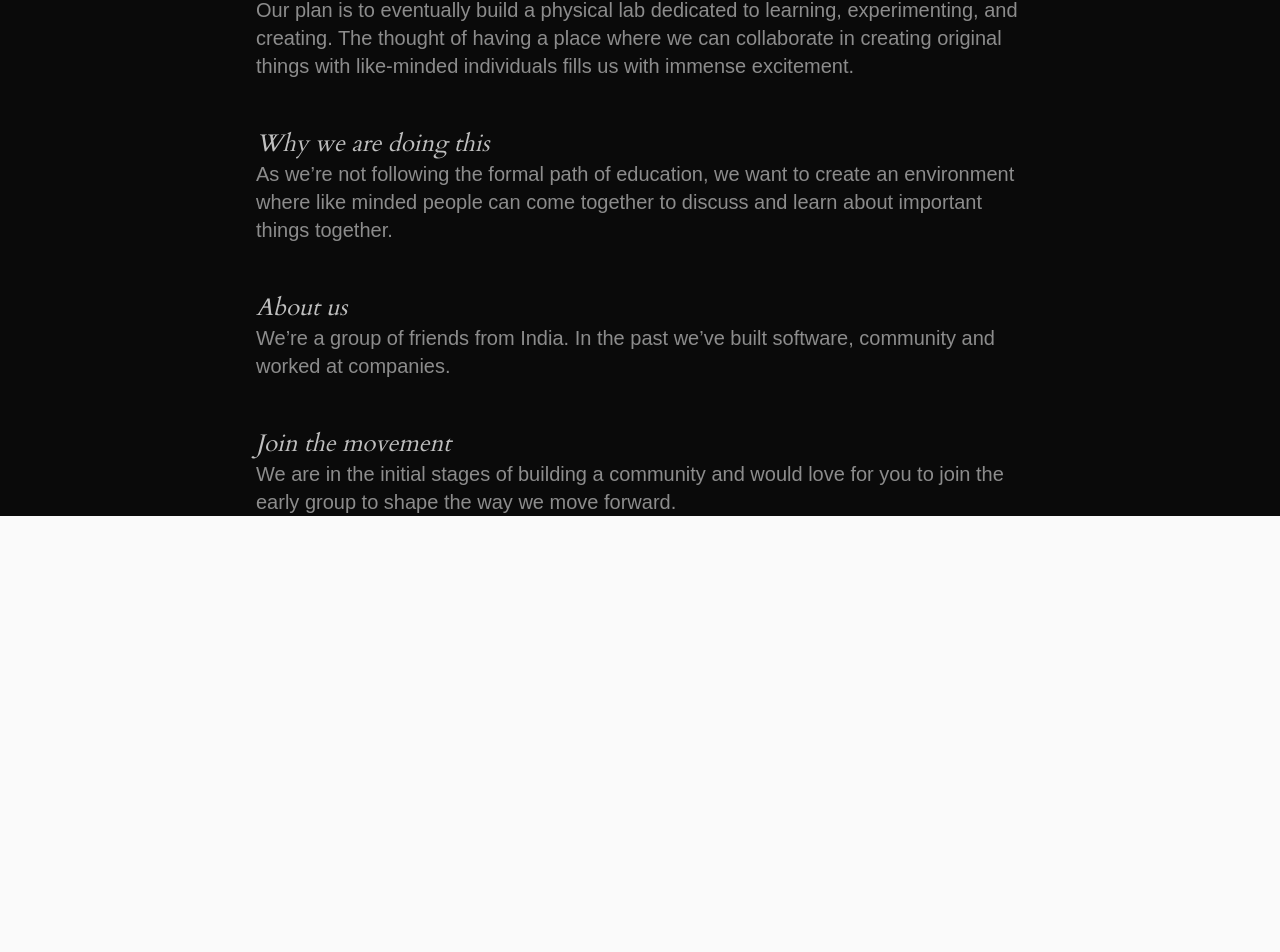
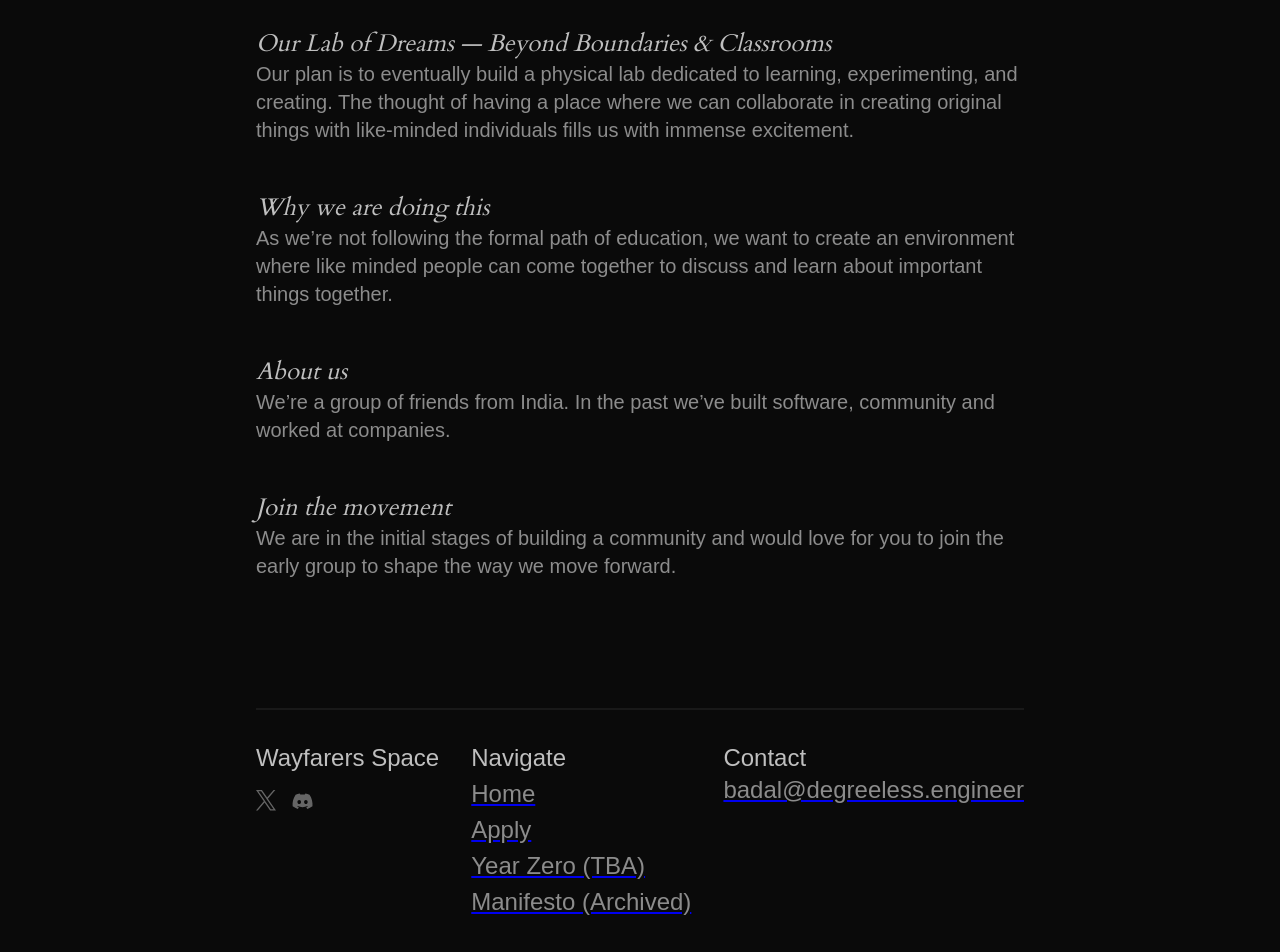
Before and after one commit to TheBlapse/wayfarers.space, a Next.js app: page / in a window 1280 px wide. Shown: the part 1196-2148 px from the top of the page. Before the commit the page ends 1712 px from the top, so only its background shows below. Built offline with nearby package versions, Linux system fonts and the light colour scheme; a web font is replaced by a local one.

Commit message:
add footer

```diff
--- a/app/page.tsx
+++ b/app/page.tsx
@@ -2,9 +2,10 @@
 // pasting starts here
 import Image from "next/image";
 import { ArrowDownRight } from "lucide-react";
+import Link from "next/link";
 export default function Home() {
   return (
-    <main className="flex flex-col min-h-screen overflow-x-none items-center bg-darkdark">
+    <main className="flex flex-col min-h-screen overflow-x-hidden items-center bg-darkdark">
       <div className="flex h-screen flex-col md:flex-row items-center justify-center">
         <div className="flex justify-center md:h-auto mr-0 md:-mr-44 md:w-[720px] flex-col gap-4 bg-darkdark backdrop-blur-sm bg-opacity-5 px-6 md:p-12">
           <h1 className="font-head text-4xl md:text-6xl text-white">
@@ -28,8 +29,8 @@ export default function Home() {
           />
         </div>
       </div>
-      <div className="mx-6 md:mx-0 flex max-w-3xl gap-12 flex-col items-center">
-        <div className="relative flex-col items-center justify-center">
+      <div className="mx-6 md:mx-0 flex max-w-3xl gap-12 flex-col items-center py-16">
+        <div className="relative gap-1 flex-col items-center justify-center">
           <h1 className="font-head italic text-xl md:text-2xl text-darkheading">
             Rethinking Education: Building a New Path from First Principles
           </h1>
@@ -40,7 +41,7 @@ export default function Home() {
             value.
           </p>
         </div>
-        <div className="relative flex-col items-center justify-center">
+        <div className="relative gap-1 flex-col items-center justify-center">
           <h1 className="font-head italic text-xl md:text-2xl text-darkheading">
             Key Principles for Progress
           </h1>
@@ -52,7 +53,7 @@ export default function Home() {
             paramount.
           </p>
         </div>
-        <div className="relative flex-col items-center justify-center">
+        <div className="relative gap-1 flex-col items-center justify-center">
           <h1 className="font-head italic text-xl md:text-2xl text-darkheading">
             Our Lab of Dreams — Beyond Boundaries & Classrooms
           </h1>
@@ -63,7 +64,7 @@ export default function Home() {
             like-minded individuals fills us with immense excitement.
           </p>
         </div>
-        <div className="relative flex-col items-center justify-center">
+        <div className="relative gap-1 flex-col items-center justify-center">
           <h1 className="font-head italic text-xl md:text-2xl text-darkheading">
             Why we are doing this
           </h1>
@@ -73,7 +74,7 @@ export default function Home() {
             to discuss and learn about important things together.
           </p>
         </div>
-        <div className="relative flex-col items-center justify-center">
+        <div className="relative gap-1 flex-col items-center justify-center">
           <h1 className="font-head italic text-xl md:text-2xl text-darkheading">
             About us
           </h1>
@@ -82,7 +83,7 @@ export default function Home() {
             built software, community and worked at companies.
           </p>
         </div>
-        <div className="relative flex-col items-center justify-center">
+        <div className="relative gap-1 flex-col items-center justify-center">
           <h1 className="font-head italic text-xl md:text-2xl text-darkheading">
             Join the movement
           </h1>
@@ -92,7 +93,82 @@ export default function Home() {
           </p>
         </div>
       </div>
-      <div></div>
+      <footer className="mx-6 md:mx-0 flex max-w-3xl gap-12 flex-col items-center justify-evenly my-16 py-8 border-t-2 border-t-darkhighlight w-full">
+        <div className="relative px-6 gap-y-8 md:gap-0 md:px-0 w-full flex flex-col md:flex-row justify-between">
+          <div className="flex flex-col">
+            <span className="flex flex-col text-darkheading font-serif text-2xl">
+              Wayfarers Space
+            </span>
+            <div className="flex flex-row gap-4 py-4 items-center">
+              <Link href="/x" className="text-darktext font-serif text-2xl">
+                <svg
+                  width="20"
+                  height="21"
+                  viewBox="0 0 20 21"
+                  fill="none"
+                  xmlns="http://www.w3.org/2000/svg"
+                >
+                  <path
+                    d="M11.9027 8.65473L19.3482 0H17.5838L11.119 7.51478L5.95547 0H0L7.8082 11.3637L0 20.4395H1.76443L8.59152 12.5036L14.0445 20.4395H20L11.9023 8.65473H11.9027ZM9.48608 11.4638L8.69495 10.3322L2.40018 1.32824H5.11025L10.1902 8.59475L10.9813 9.72632L17.5847 19.1717H14.8746L9.48608 11.4642V11.4638Z"
+                    fill="#656565"
+                  />
+                </svg>
+              </Link>
+              <Link
+                href="/discord"
+                className="text-darktext font-serif text-2xl"
+              >
+                <svg
+                  width="21"
+                  height="16"
+                  viewBox="0 0 21 16"
+                  fill="none"
+                  xmlns="http://www.w3.org/2000/svg"
+                >
+                  <path
+                    d="M17.5015 1.77537C16.2068 1.16964 14.8226 0.729424 13.3753 0.47876C13.1976 0.800102 12.9899 1.23231 12.8468 1.57614C11.3083 1.34477 9.78402 1.34477 8.27387 1.57614C8.13073 1.23231 7.91837 0.800102 7.73904 0.47876C6.29024 0.729424 4.90437 1.17126 3.60973 1.77858C0.998439 5.72458 0.290561 9.57257 0.644501 13.3659C2.37645 14.6593 4.05491 15.445 5.70505 15.9591C6.11248 15.3984 6.47585 14.8023 6.78888 14.1741C6.1927 13.9476 5.62168 13.668 5.08213 13.3434C5.22527 13.2374 5.36528 13.1265 5.50055 13.0125C8.7914 14.5517 12.367 14.5517 15.6185 13.0125C15.7554 13.1265 15.8954 13.2374 16.0369 13.3434C15.4958 13.6696 14.9232 13.9491 14.327 14.1757C14.6401 14.8023 15.0019 15.4 15.4109 15.9607C17.0626 15.4466 18.7426 14.6609 20.4746 13.3659C20.8899 8.96846 19.7651 5.15581 17.5015 1.77537ZM7.23722 11.033C6.24934 11.033 5.4392 10.1108 5.4392 8.98774C5.4392 7.86467 6.23204 6.94083 7.23722 6.94083C8.24242 6.94083 9.05254 7.86305 9.03524 8.98774C9.0368 10.1108 8.24242 11.033 7.23722 11.033ZM13.8819 11.033C12.894 11.033 12.0838 10.1108 12.0838 8.98774C12.0838 7.86467 12.8766 6.94083 13.8819 6.94083C14.887 6.94083 15.6972 7.86305 15.6799 8.98774C15.6799 10.1108 14.887 11.033 13.8819 11.033Z"
+                    fill="#656565"
+                  />
+                </svg>
+              </Link>
+            </div>
+          </div>
+          <div className="flex flex-col gap-1">
+            <span className="text-darkheading font-serif text-2xl">
+              Navigate
+            </span>
+            <Link href="/" className="text-darktext font-serif text-2xl">
+              Home
+            </Link>
+            <Link href="/apply" className="text-darktext font-serif text-2xl">
+              Apply
+            </Link>
+            <Link
+              href="/year-zero"
+              className="text-darktext font-serif text-2xl"
+            >
+              Year Zero (TBA)
+            </Link>
+            <Link
+              href="/manifesto"
+              className="text-darktext font-serif text-2xl"
+            >
+              Manifesto (Archived)
+            </Link>
+          </div>
+          <div className="flex flex-col">
+            <span className="text-darkheading font-serif text-2xl">
+              Contact
+            </span>
+            <Link
+              href="mailto:badal@degreeless.engineer"
+              className="text-darktext font-serif text-2xl"
+            >
+              badal@degreeless.engineer
+            </Link>
+          </div>
+        </div>
+      </footer>
     </main>
   );
 }
--- a/next.config.js
+++ b/next.config.js
@@ -17,6 +17,11 @@ const nextConfig = {
         permanent: true,
       },
       {
+        source: "/x",
+        destination: "https://x.com/WayfarersSpace",
+        permanent: true,
+      },
+      {
         source: "/apply",
         destination: "https://tally.so/r/n07dVB",
         permanent: true,
```
